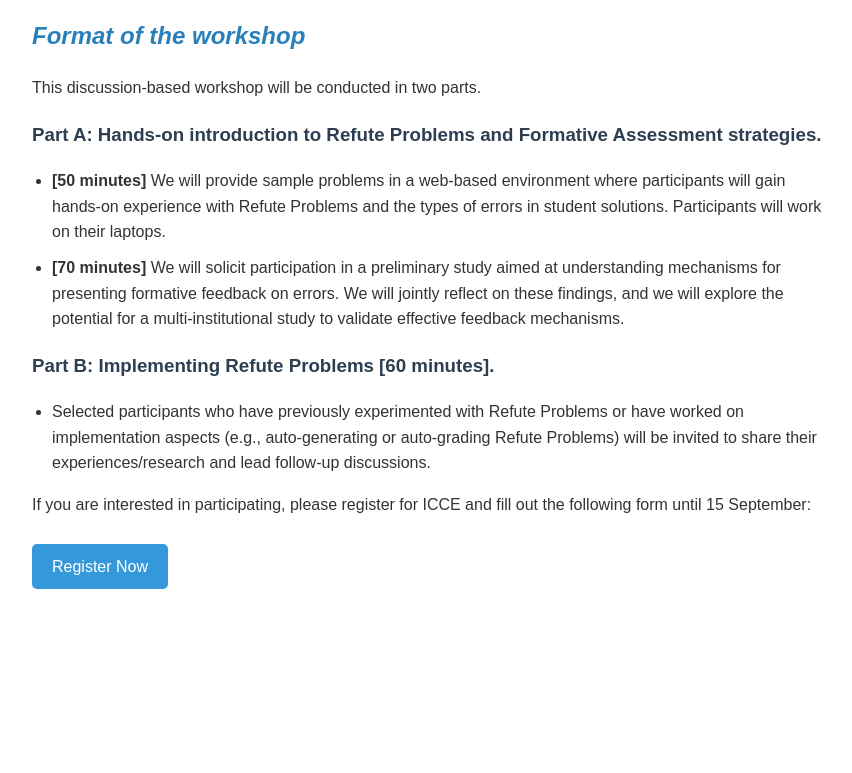
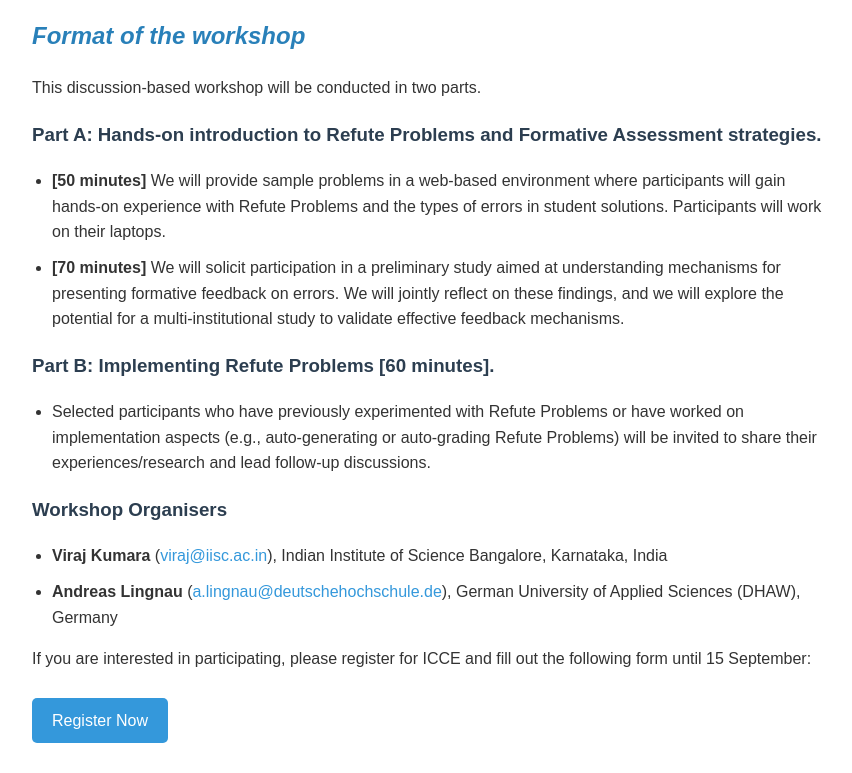
Before and after one commit to alingnau/alingnau.github.io, a plain HTML site: page index.html in a window 1280 px wide. Shown: the part 1029-1802 px from the top of the page, without its empty margins (208-1060 px from the left). Before the commit the page ends 1648 px from the top, so only its background shows below. Drawn offline with Linux system fonts and the light colour scheme.

Commit message:
workshop organisers added

```diff
--- a/index.html
+++ b/index.html
@@ -88,6 +88,12 @@
         <li>Selected participants who have previously experimented with Refute Problems or have worked on implementation aspects (e.g., auto-generating or auto-grading Refute Problems) will be invited to share their experiences/research and lead follow-up discussions.</li>
     </ul>
 
+		<h3>Workshop Organisers</h3>
+		<ul>
+		    <li><strong>Viraj Kumara</strong> (<a href="mailto:viraj@iisc.ac.in">viraj@iisc.ac.in</a>), Indian Institute of Science Bangalore, Karnataka, India</li>
+		    <li><strong>Andreas Lingnau</strong> (<a href="mailto:a.lingnau@deutschehochschule.de">a.lingnau@deutschehochschule.de</a>), German University of Applied Sciences (DHAW), Germany</li>
+		</ul>
+
     <p>If you are interested in participating, please register for ICCE and fill out the following form until 15 September:</p>
     <a href="https://forms.gle/xe6jD2SDXThgfnD66" class="register-button">Register Now</a>
 </body>
```
